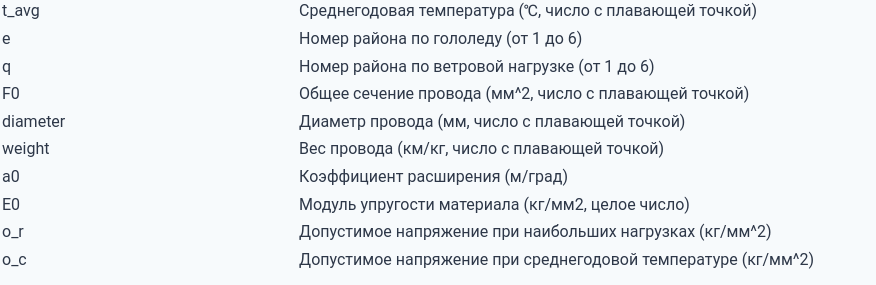
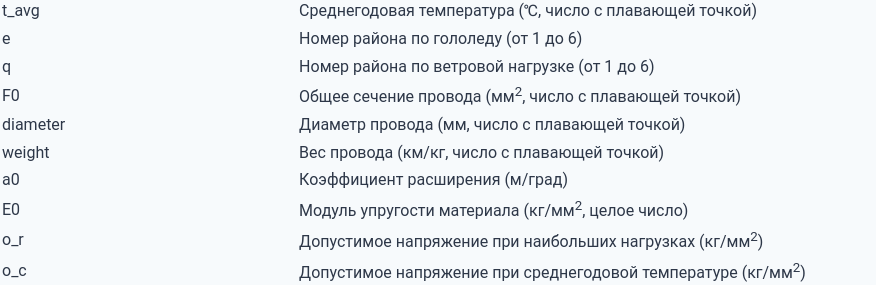
Before and after one commit to Mantrov17/Wires, a React app: page / in a window 1280 px wide. Shown: the part 627-912 px from the top of the page, without its empty margins (0-876 px from the left). Built offline with nearby package versions, Linux system fonts and the light colour scheme; no server answers.

Commit message:
fix count

```diff
--- a/src/features/calculation/ui/ManualInputExplanation/index.tsx
+++ b/src/features/calculation/ui/ManualInputExplanation/index.tsx
@@ -38,7 +38,9 @@ export const ManualInputExplanation: React.FC = () => {
           </tr>
           <tr>
             <td>F0</td>
-            <td>Общее сечение провода (мм^2, число с плавающей точкой)</td>
+            <td>
+              Общее сечение провода (мм<sup>2</sup>, число с плавающей точкой)
+            </td>
           </tr>
           <tr>
             <td>diameter</td>
@@ -54,16 +56,21 @@ export const ManualInputExplanation: React.FC = () => {
           </tr>
           <tr>
             <td>E0</td>
-            <td>Модуль упругости материала (кг/мм2, целое число)</td>
+            <td>
+              Модуль упругости материала (кг/мм<sup>2</sup>, целое число)
+            </td>
           </tr>
           <tr>
             <td>o_r</td>
-            <td>Допустимое напряжение при наибольших нагрузках (кг/мм^2)</td>
+            <td>
+              Допустимое напряжение при наибольших нагрузках (кг/мм<sup>2</sup>)
+            </td>
           </tr>
           <tr>
             <td>o_c</td>
             <td>
-              Допустимое напряжение при среднегодовой температуре (кг/мм^2)
+              Допустимое напряжение при среднегодовой температуре (кг/мм
+              <sup>2</sup>)
             </td>
           </tr>
         </tbody>
--- a/src/features/calculation/ui/ResultList/index.tsx
+++ b/src/features/calculation/ui/ResultList/index.tsx
@@ -8,6 +8,10 @@ export const ResultList = () => {
 
   const latestResult = calculations?.[0];
   const historyResults = calculations?.length > 1 ? calculations.slice(1) : [];
+
+  const formatDescription = (text: string) => ({
+    __html: text.replace(/\^(\d+)/g, "<sup>$1</sup>"),
+  });
 
   return (
     <div className={styles.historyListContainer}>
@@ -39,7 +43,12 @@ export const ResultList = () => {
                 </div>
                 <div>
                   <span className={styles.historyListMetaLabel}>Описание</span>
-                  {latestResult.descr}
+
+                  <span
+                    dangerouslySetInnerHTML={formatDescription(
+                      latestResult.descr,
+                    )}
+                  />
                 </div>
               </div>
             </div>
```
